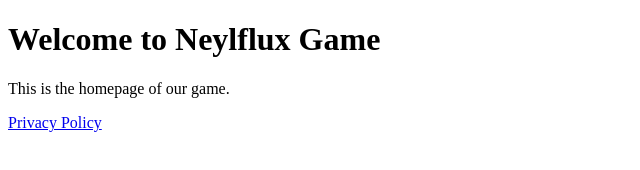
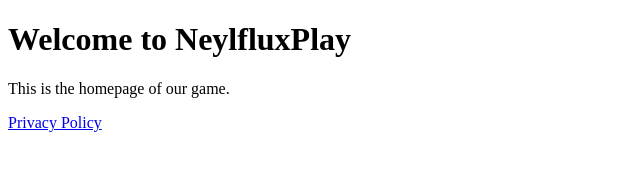
Before and after one commit to ShadeflareStudios/shadeflarestudios.github.io, a plain HTML site: page index.html in a window 1280 px wide. Shown: the full height of the page, 0-640 px from the left. Drawn offline with Linux system fonts and the light colour scheme.

Commit message:
Update index.html

```diff
--- a/index.html
+++ b/index.html
@@ -2,10 +2,10 @@
 <html lang="en">
 <head>
   <meta charset="UTF-8">
-  <title>Neylflux Game - Homepage</title>
+  <title>NeylfluxPlay - Homepage</title>
 </head>
 <body>
-  <h1>Welcome to Neylflux Game</h1>
+  <h1>Welcome to NeylfluxPlay</h1>
   <p>This is the homepage of our game.</p>
   <a href="privacy.html">Privacy Policy</a>
 </body>
```
